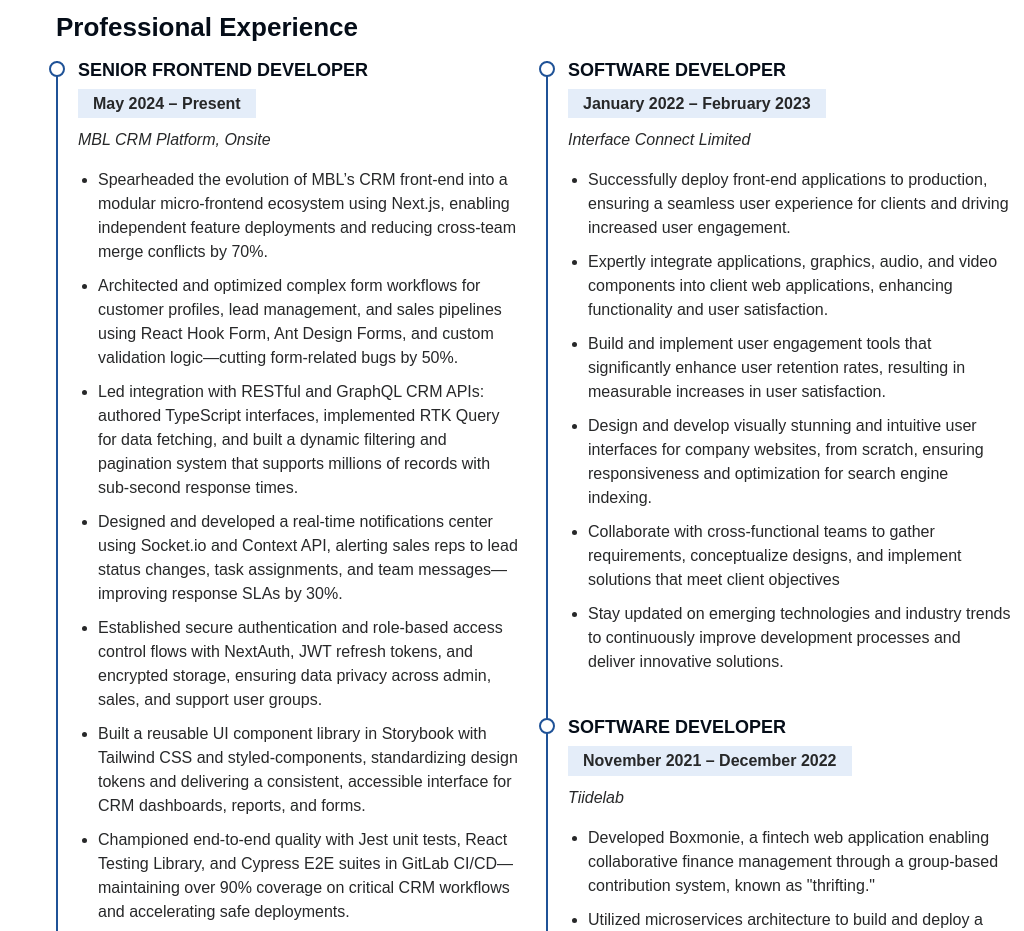
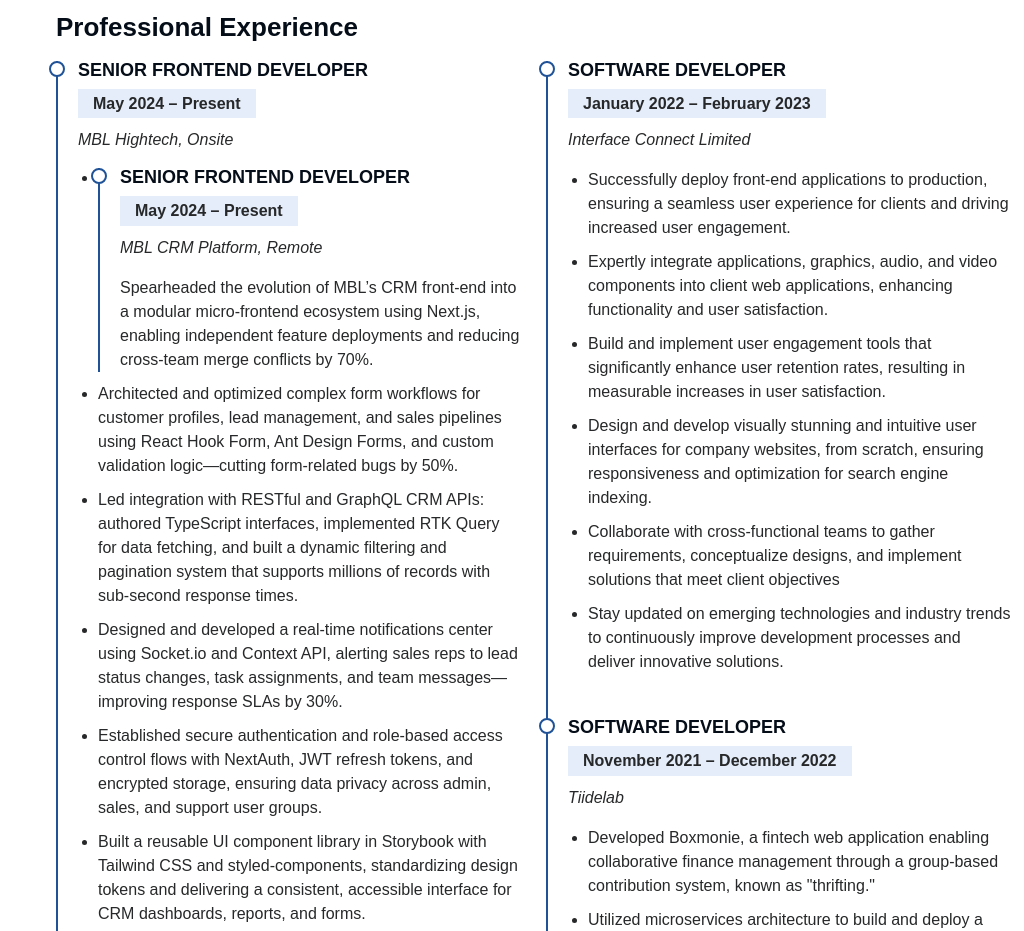
Before and after one commit to Cabraham1/cabraham.io, a plain HTML site: page index.html in a window 1280 px wide. Shown: the part 1980-2911 px from the top of the page, without its empty margins (256-1280 px from the left). Drawn offline with Linux system fonts and the light colour scheme; a web font is replaced by a local one.

Commit message:
Update index.html

```diff
--- a/index.html
+++ b/index.html
@@ -165,9 +165,12 @@
           <div class="resume-item">
       <h4>Senior Frontend Developer</h4>
       <h5>May 2024 – Present</h5>
-      <p><em>MBL CRM Platform, Onsite</em></p>
+      <p><em>MBL Hightech, Onsite</em></p>
   <ul>
-    <li>
+    <li>            <div class="resume-item">
+      <h4>Senior Frontend Developer</h4>
+      <h5>May 2024 – Present</h5>
+      <p><em>MBL CRM Platform, Remote</em></p>
       Spearheaded the evolution of MBL’s CRM front‑end into a modular micro‑frontend ecosystem using Next.js, enabling independent feature deployments and reducing cross‑team merge conflicts by 70%.
     </li>
     <li>
```
